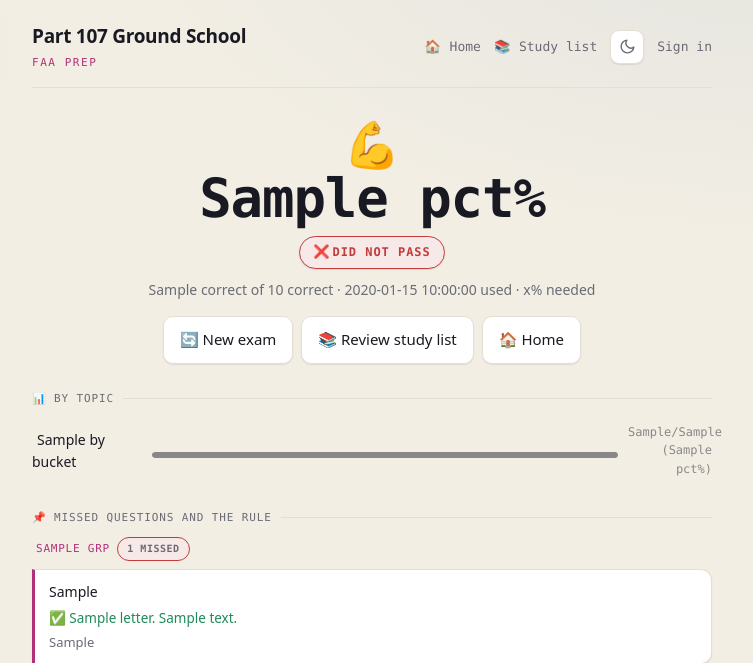
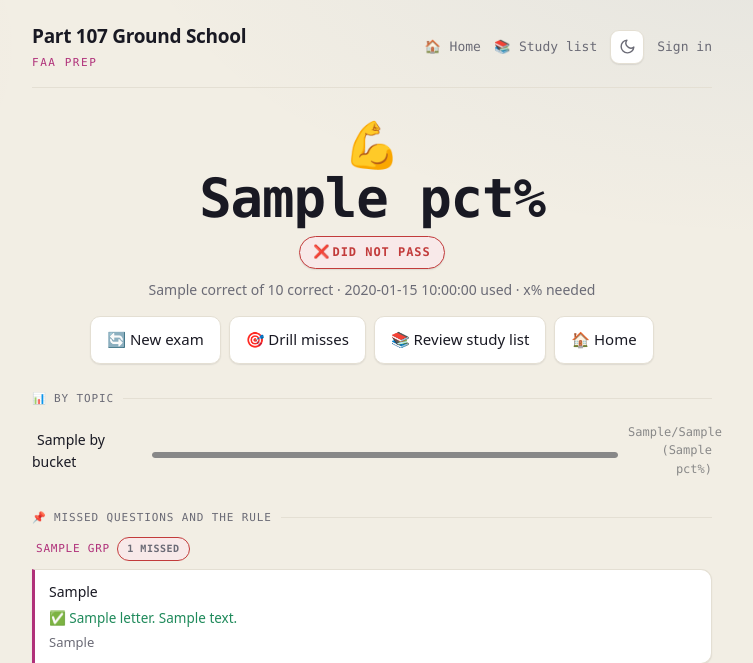
Before and after one commit to jha-ayush/part107_study_guide, a Flask app: template templates/exam_result.html in a window 1280 px wide. Shown: the top 663 px of the page, without its empty margins (268-1021 px from the left). Run offline with Flask 3, Linux system fonts and the light colour scheme; the template is opened without the code that fills it: most values are stand-ins (such as "Sample title", 1, 10 or a date in 2020); some libraries are stand-ins or nearby versions.

Commit message:
Add drill misses button to exam result page

```diff
--- a/templates/exam_result.html
+++ b/templates/exam_result.html
@@ -9,6 +9,7 @@
 
 <div class="btn-row" style="justify-content:center;margin-bottom:8px">
   <a class="btn" href="{{ url_for('exam_start') }}">🔄 New exam</a>
+  {% if missed %}<a class="btn" href="{{ url_for('drill') }}">🎯 Drill misses</a>{% endif %}
   <a class="btn" href="{{ url_for('review') }}">📚 Review study list</a>
   <a class="btn" href="{{ url_for('home') }}">🏠 Home</a>
 </div>
```
